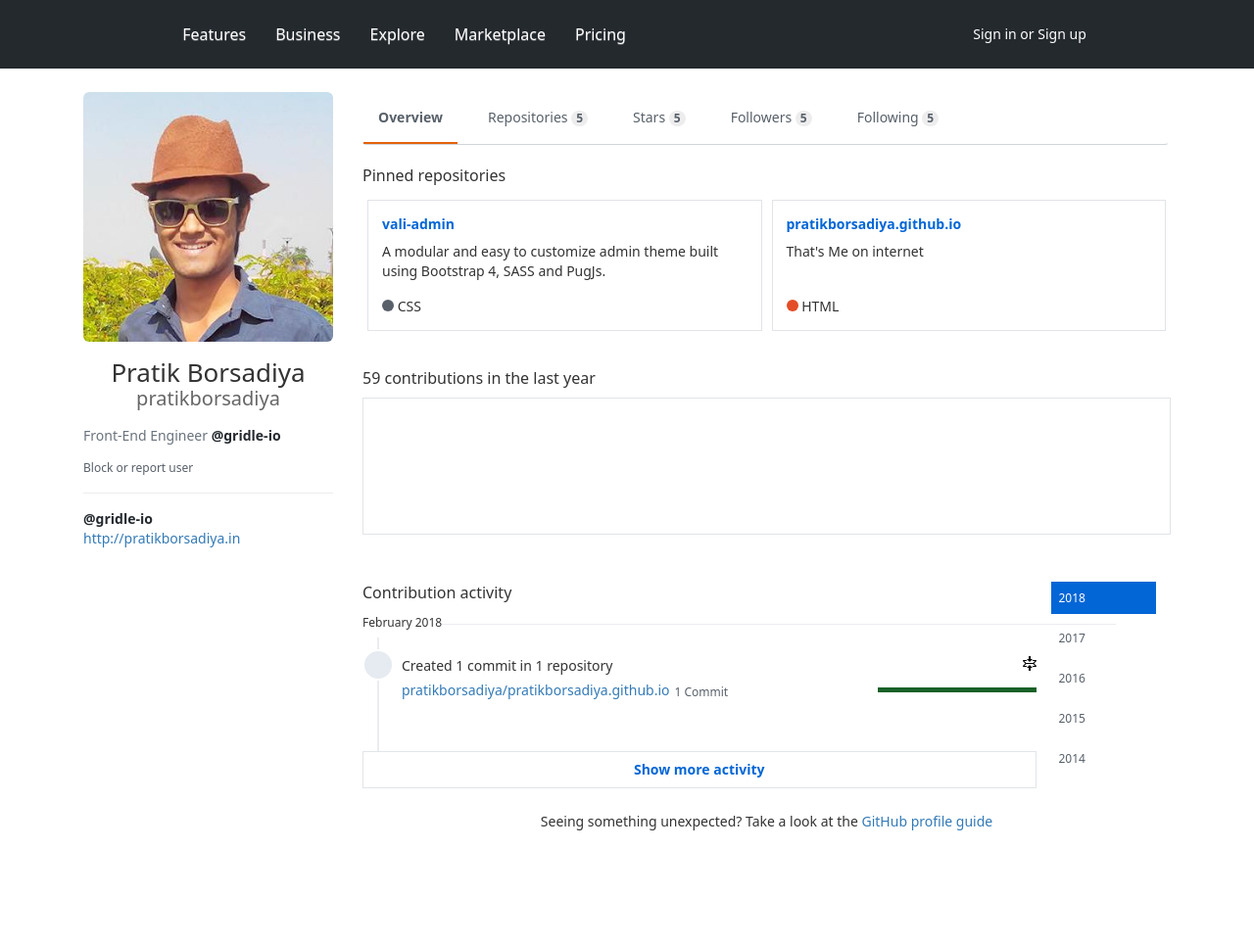
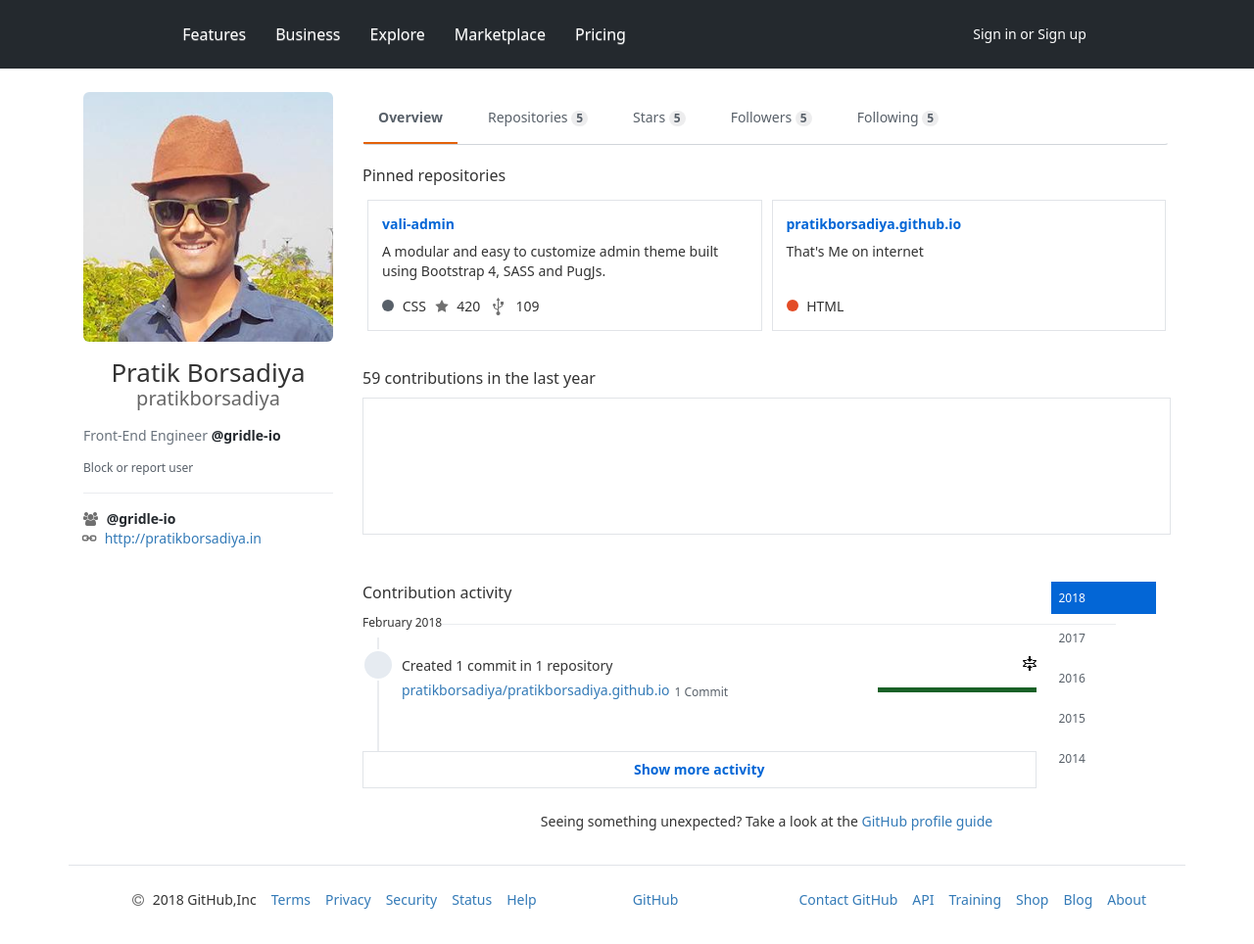
Before and after one commit to Mahi2396/git-profile, a website: page public_html/index.html in a window 1280 px wide. Shown: the whole page at 98% size. Before the commit the page ends 883 px from the top, so only its background shows below. Drawn offline with nearby package versions, Linux system fonts and the light colour scheme.

Commit message:
1st commirt

```diff
--- a/public_html/css/common.css
+++ b/public_html/css/common.css
@@ -96,6 +96,23 @@
 
     background-color: #3c3c3a  !important;
 }
+/*font*/
+.fa{
+    opacity: 0.7;
+    margin-right: 5px;
+}
+.fa-usb{
+    transform: rotate(270deg);
+}
+.app-icon-style .fa-link{
+    transform: rotate(-44deg);
+    margin-right: 5px;
+}
+@media (max-width: 990px){
+     .left-body-menu-container .nav>li>a {
+        padding: 10px 1px !important;
+    }
+}
 @media  (max-width: 766px) {
     .profile-img{
         width: 33%;
@@ -107,7 +124,7 @@
         z-index: 1 !important;
     }
     .small-profile-container{
-         z-index: 111 !important;
+        z-index: 111 !important;
     }
     .top-menu-container{
         width: 100%;
@@ -126,6 +143,7 @@
         font-size: 26px;
         font-weight: 600;
     }
+
     .openNav{
         color: #fff;
         font-size: 20px;
--- a/public_html/css/core.css
+++ b/public_html/css/core.css
@@ -8,7 +8,7 @@
 
 @import "contributionActivity.css";
 
-
+@import "footer.css";
 
 
 
--- /dev/null
+++ b/public_html/css/footer.css
@@ -0,0 +1,32 @@
+/*
+To change this license header, choose License Headers in Project Properties.
+To change this template file, choose Tools | Templates
+and open the template in the editor.
+*/
+/*
+    Created on : Feb 11, 2018, 4:35:32 PM
+    Author     : mahesh computer
+*/
+
+.footer-container
+{
+    margin-top: 40px;
+    display: flex;
+    padding: 25px 25px;
+    border-top: 1px #e1e4e8 solid;
+    justify-content: space-between;
+}
+.term-condition-container{
+    display: flex;
+    list-style: none ;
+}
+
+.term-condition-container li{
+    margin-right: 15px;
+}
+.term-condition-container li a{
+    text-decoration: none;
+}
+.homepg a{
+   text-decoration: none;
+}
--- a/public_html/css/pinnedRepository.css
+++ b/public_html/css/pinnedRepository.css
@@ -77,6 +77,7 @@
 }
 .tag-container{
     display: inline-block;
+    margin-right: 6px;
 }
 .bullet-icon.gray{
     background: #586069 !important
@@ -84,6 +85,7 @@
 .bullet-icon{
     height: 12px;
     width: 12px;
+    margin-right: 5px;
     border-radius: 50%;
     background: #e34c26;
     display: inline-block;
--- a/public_html/index.html
+++ b/public_html/index.html
@@ -10,12 +10,7 @@
         <link rel="stylesheet" href="css/bootstrap-theme.css"/>
         <link rel="stylesheet" href="css/bootstrap-responsive.css"/>
         <link rel="stylesheet" href="css/core.css"/>
-
         <link rel="stylesheet" href="https://cdnjs.cloudflare.com/ajax/libs/font-awesome/4.7.0/css/font-awesome.min.css">
-
-        <script src="https://ajax.googleapis.com/ajax/libs/jquery/1.12.4/jquery.min.js"></script>
-
-        <script src="http://maxcdn.bootstrapcdn.com/bootstrap/3.3.6/js/bootstrap.min.js"></script>
         <meta name="viewport" content="width=device-width, initial-scale=1.0">
 
         <meta http-equiv="Content-Type" content="text/html; charset=UTF-8">
@@ -38,6 +33,8 @@
 
 
             <div class="col-md-12 header-menu">
+
+                <!-- navigation -->
                 <div class="top-menu-container">
                     <div class="top-hear-menu pull-left">
                         <ul class="nav navbar-nav">
@@ -58,6 +55,7 @@
                             </li>
                         </ul>
                     </div>
+
                     <div class="pull-right right-top-header-menu hidden-xs">
 
                         <ul class="ul-menu-list">
@@ -67,9 +65,11 @@
                             </li>
                         </ul>
                     </div>
+                    <!-- end -->
                 </div>
 
             </div>
+            <!-- visible only mobile -->
             <div class="top-sub-menu hidden-md hidden-lg hidden-sm visible-xs">
                 <span class="option-one">
                     <a href="#">Overview</a>
@@ -87,6 +87,7 @@
                     <a href="#">Following <span class="badge">5</span></a>
                 </span>
             </div>
+            <!-- end -->
             <div class="container">
 
                 <!--left section-->
@@ -122,13 +123,17 @@
                     </div>
                     <div class="user-email-detail">
                         <div class="section-widget">
-                            <span class="app-icon-style"></span>
+                            <span class="app-icon-style">
+                                <i class="fa fa-users" aria-hidden="true"></i>
+                            </span>
                             <span class="on-hover-gridle">
                                 <a href="#" class="gridle-io">@gridle-io</a>
                             </span>
                         </div>
                         <div class="section-widget">
-                            <span class="app-icon-style"></span>
+                            <span class="app-icon-style">
+                                <i class="fa fa-link" aria-hidden="true"></i>
+                            </span>
                             <span class="on-hover-gridle">
                                 <a href="http://pratikborsadiya.in">http://pratikborsadiya.in</a>
                             </span>
@@ -146,18 +151,18 @@
                         <nav class="navbar sub-navbar" id="navID">
                             <ul class="nav navbar-nav">
                                 <li class="sub-menu-style active-menu">
-                                    <a href="#">Overview </a>
+                                    <a href="#" title="Overview">Overview </a>
                                 </li>
                                 <li class="sub-menu-style">
-                                    <a href="#">Repositories <span class="badge">5</span></a>                                    </li>
+                                    <a href="#" title="Repositories">Repositories <span class="badge">5</span></a>                                    </li>
                                 <li class="sub-menu-style">
-                                    <a  href="#">Stars <span class="badge">5</span></a>
+                                    <a  href="#" title="Stars">Stars <span class="badge">5</span></a>
                                 </li>
                                 <li class="sub-menu-style">
-                                    <a href="#">Followers <span class="badge">5</span></a>
+                                    <a href="#" title="Followers">Followers <span class="badge">5</span></a>
                                 </li>
                                 <li class="sub-menu-style">
-                                    <a href="#">Following <span class="badge">5</span></a>
+                                    <a href="#" title="Following">Following <span class="badge">5</span></a>
                                 </li>
                             </ul>
                         </nav>
@@ -183,6 +188,15 @@
                                             <span class="bullet-icon gray"></span>
                                             <span class="pinned-tag-text">CSS</span>
                                         </span>
+                                        <span class="tag-container">
+                                            <i class="fa fa-star" aria-hidden="true"></i>
+                                            <span class="pinned-tag-text">420</span>
+                                        </span>
+                                        <span class="tag-container">
+                                            <i class="fa fa-usb" aria-hidden="true"></i>
+                                            <span class="pinned-tag-text">109</span>
+                                        </span>
+
                                     </div>
                                 </div>
                             </div>
@@ -302,6 +316,52 @@
                     <!-- end contribustion0 activity container-->
 
                 </div>
+
+                <section class="footer-container">
+                    <ul class="term-condition-container">
+                        <li>
+                           <i class="fa fa-copyright" aria-hidden="true"></i> 2018 GitHub,Inc
+                        </li>
+                        <li>
+                            <a href="#">Terms</a>
+                        </li>
+                        <li>
+                            <a href="#">Privacy</a>
+                        </li>
+                        <li>
+                            <a href="#">Security</a>
+                        </li>
+                        <li>
+                            <a href="#">Status</a>
+                        </li>
+                        <li>
+                            <a href="#">Help</a>
+                        </li>
+                    </ul>
+                    <span class="homepg hidden-xs hidden-sm">
+                        <a href="">GitHub</a>
+                    </span>
+                    <ul class="term-condition-container hidden-xs hidden-sm">
+                        <li>
+                            <a href="#">Contact GitHub</a>
+                        </li>
+                        <li>
+                            <a href="#">API</a>
+                        </li>
+                        <li>
+                            <a href="#">Training</a>
+                        </li>
+                        <li>
+                            <a href="#">Shop</a>
+                        </li>
+                        <li>
+                            <a href="#">Blog</a>
+                        </li>
+                        <li>
+                            <a href="#">About</a>
+                        </li>
+                    </ul>
+                </section>
             </div>
 
 
```
Also changed, not shown: public_html/css/userProfile.css (line endings or trailing spaces).
